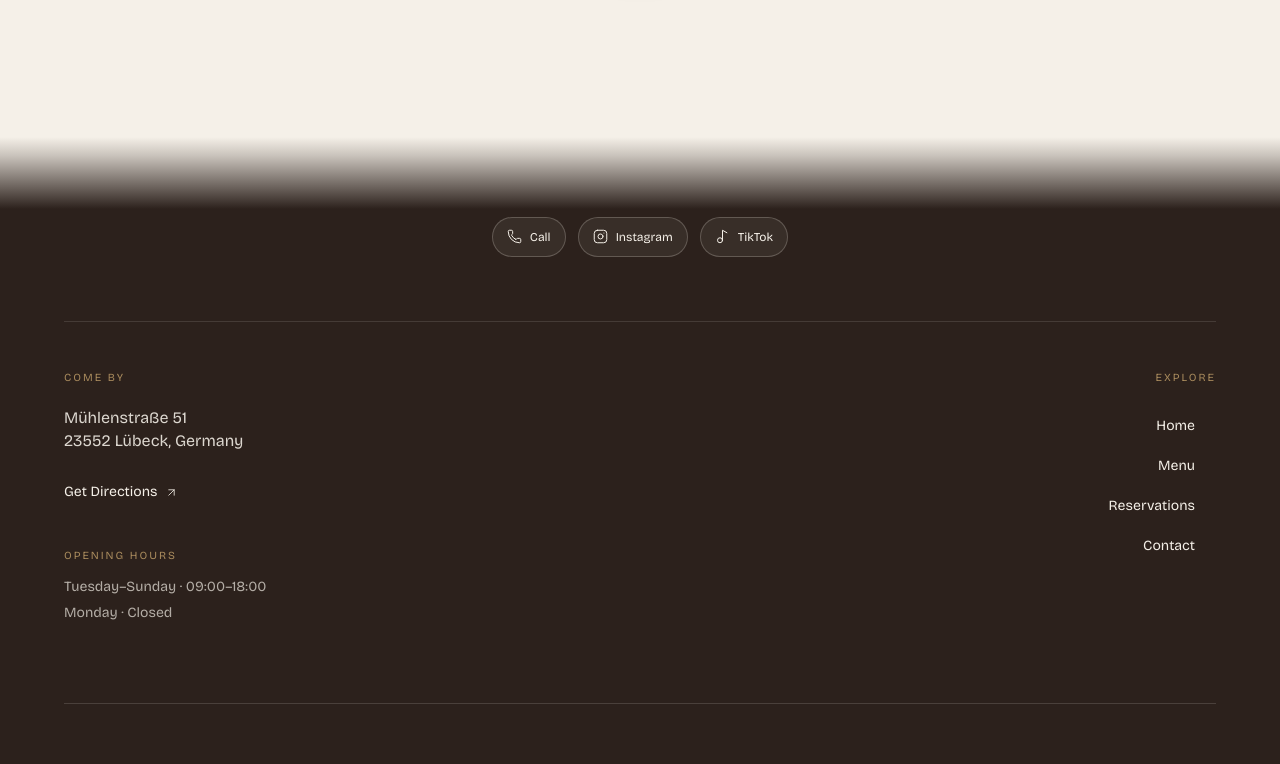
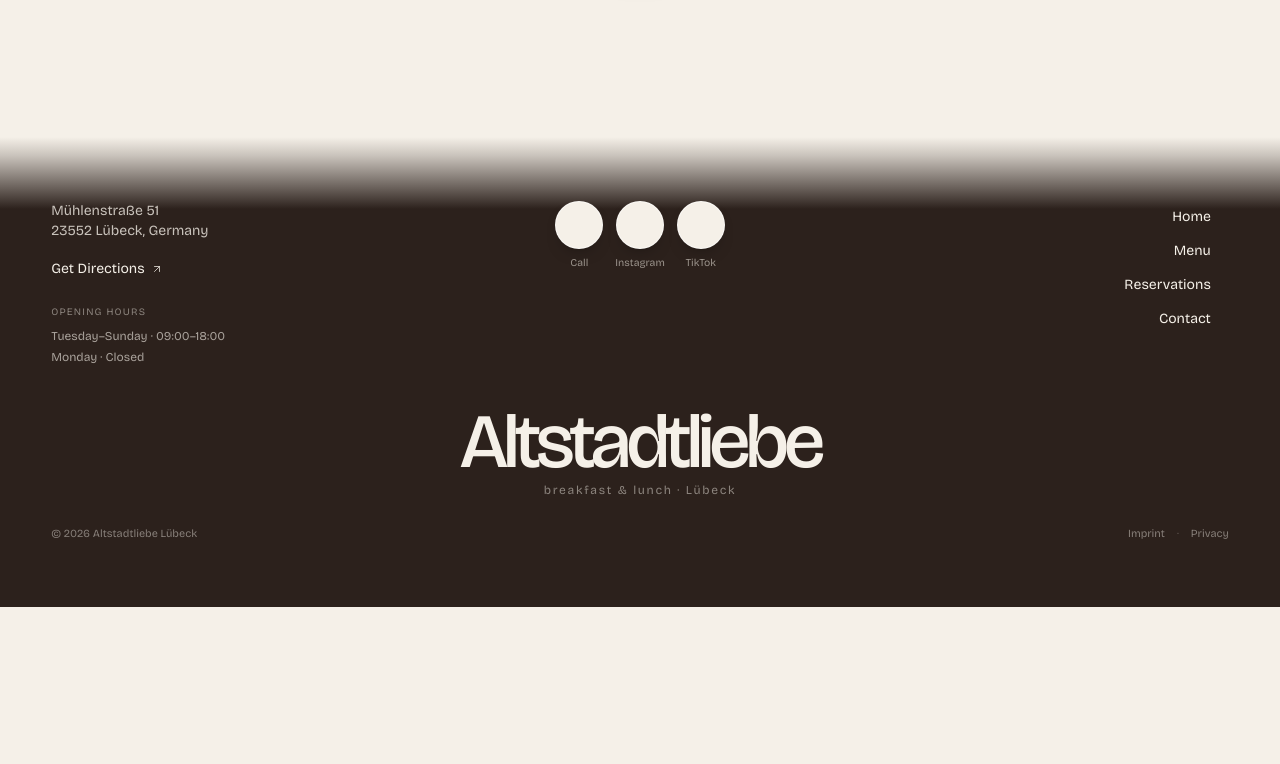
Before and after one commit to veokleo-create07/coffee.luebeck.web, a Next.js app: page /en/menu in a window 1280 px wide. Shown: the part 580-1344 px from the top of the page. After the commit the page ends 1187 px from the top, so only its background shows below. Built offline with nearby package versions, Linux system fonts and the light colour scheme.

Commit message:
Refine compact footer layout

```diff
--- a/components/site-footer.tsx
+++ b/components/site-footer.tsx
@@ -12,8 +12,8 @@ gsap.registerPlugin(ScrollTrigger);
 
 type SiteFooterProps = { locale: Locale; dictionary: Dictionary };
 
-const footerLinkClass = "group relative inline-flex min-h-10 w-fit items-center text-sm text-ivory/72 transition-colors duration-300 hover:text-ivory focus-visible:outline focus-visible:outline-2 focus-visible:outline-offset-4 focus-visible:outline-brass";
-const socialLinkClass = "group inline-flex min-h-10 items-center gap-2 rounded-full border border-ivory/22 bg-ivory/[0.06] px-3.5 text-xs text-ivory/82 transition-[background-color,border-color,color,transform] duration-300 hover:-translate-y-0.5 hover:border-ivory/45 hover:bg-ivory/12 hover:text-ivory focus-visible:outline focus-visible:outline-2 focus-visible:outline-offset-4 focus-visible:outline-brass";
+const footerLinkClass = "group relative inline-flex min-h-8 w-fit items-center text-xs text-ivory/72 transition-colors duration-300 hover:text-ivory focus-visible:outline focus-visible:outline-2 focus-visible:outline-offset-4 focus-visible:outline-brass sm:text-sm";
+const socialButtonClass = "group inline-flex h-11 w-11 items-center justify-center rounded-full border border-white/60 bg-ivory text-espresso shadow-[0_8px_18px_-12px_rgba(0,0,0,0.7)] transition-[transform,box-shadow,background-color] duration-300 hover:-translate-y-0.5 hover:bg-white hover:shadow-[0_12px_22px_-12px_rgba(0,0,0,0.72)] focus-visible:outline focus-visible:outline-2 focus-visible:outline-offset-4 focus-visible:outline-brass sm:h-12 sm:w-12";
 
 export function SiteFooter({ locale, dictionary }: SiteFooterProps) {
   const footerRef = useRef<HTMLElement>(null);
@@ -39,55 +39,60 @@ export function SiteFooter({ locale, dictionary }: SiteFooterProps) {
         return;
       }
 
-      gsap.fromTo(content, { autoAlpha: 0, y: 12 }, { autoAlpha: 1, y: 0, duration: 0.7, stagger: 0.08, ease: "power3.out", scrollTrigger: { trigger: footer, start: "top 88%", once: true } });
+      gsap.fromTo(content, { autoAlpha: 0, y: 10 }, { autoAlpha: 1, y: 0, duration: 0.6, stagger: 0.06, ease: "power3.out", scrollTrigger: { trigger: footer, start: "top 92%", once: true } });
     }, footer);
 
     return () => context.revert();
   }, []);
 
-  return <footer ref={footerRef} className="site-footer-transition overflow-hidden bg-espresso px-[var(--page-gutter)] py-14 text-ivory md:py-20" aria-label="Footer">
-    <div className="mx-auto max-w-6xl">
-      <div data-footer-reveal className="flex justify-center">
-        <div className="flex flex-wrap items-center justify-center gap-2.5 sm:gap-3" aria-label={dictionary.footer.contactActionsLabel}>
-          <a href={dictionary.location.phoneHref} aria-label={dictionary.footer.callLabel} className={socialLinkClass}><Phone size={15} strokeWidth={1.6} aria-hidden="true" /><span>{locale === "de" ? "Anrufen" : "Call"}</span></a>
-          <a href={dictionary.footer.instagramHref} target="_blank" rel="noreferrer" aria-label={dictionary.footer.instagramLabel} className={socialLinkClass}><Instagram size={15} strokeWidth={1.6} aria-hidden="true" /><span>Instagram</span></a>
-          <a href={dictionary.footer.tiktokHref} target="_blank" rel="noreferrer" aria-label={dictionary.footer.tiktokLabel} className={socialLinkClass}><Music2 size={15} strokeWidth={1.6} aria-hidden="true" /><span>TikTok</span></a>
-        </div>
-      </div>
-
-      <div className="mt-12 grid gap-12 border-t border-ivory/12 pt-10 md:mt-16 md:grid-cols-2 md:gap-20 md:pt-12">
-        <div id="footer-contact" data-footer-reveal>
-          <p className="mb-5 text-[0.68rem] uppercase tracking-[0.18em] text-brass">{dictionary.location.eyebrow}</p>
-          <address className="not-italic text-base leading-[1.45] text-ivory/88">
+  return <footer ref={footerRef} className="site-footer-transition overflow-hidden bg-espresso px-[var(--page-gutter)] py-10 text-ivory sm:py-12 md:py-16" aria-label="Footer">
+    <div className="mx-auto max-w-7xl">
+      <div className="grid grid-cols-[minmax(0,1fr)_auto_minmax(0,1fr)] items-start gap-3 sm:gap-6 md:gap-12">
+        <div id="footer-contact" data-footer-reveal className="min-w-0">
+          <address className="not-italic text-xs leading-[1.45] text-ivory/78 sm:text-sm">
             <span className="block">{dictionary.location.addressLines[0]}</span>
             <span className="block">{dictionary.location.addressLines[1]}</span>
           </address>
-          <a href={dictionary.location.directionsHref} target="_blank" rel="noreferrer" className={`${footerLinkClass} mt-5 gap-2`}>
+          <a href={dictionary.location.directionsHref} target="_blank" rel="noreferrer" className={`${footerLinkClass} mt-3 gap-1.5`}>
             <span className="relative after:absolute after:bottom-0 after:left-0 after:h-px after:w-full after:origin-left after:scale-x-0 after:bg-brass after:transition-transform after:duration-300 after:content-[''] group-hover:after:scale-x-100">{dictionary.location.directions}</span>
-            <ArrowUpRight size={13} strokeWidth={1.5} aria-hidden="true" className="transition-transform duration-300 group-hover:-translate-y-0.5 group-hover:translate-x-0.5" />
+            <ArrowUpRight size={12} strokeWidth={1.5} aria-hidden="true" className="transition-transform duration-300 group-hover:-translate-y-0.5 group-hover:translate-x-0.5" />
           </a>
-          <div className="mt-9">
-            <p className="mb-3 text-[0.68rem] uppercase tracking-[0.18em] text-brass">{dictionary.location.hoursLabel}</p>
-            <ul className="space-y-1.5 text-sm leading-[1.45] text-ivory/68" aria-label={dictionary.footer.hoursLabel}>{hours.map((line) => <li key={line}>{line}</li>)}</ul>
+          <div className="mt-5">
+            <p className="text-[0.62rem] uppercase tracking-[0.12em] text-ivory/48">{dictionary.location.hoursLabel}</p>
+            <ul className="mt-2 space-y-1 text-[0.68rem] leading-[1.4] text-ivory/62 sm:text-xs">{hours.map((line) => <li key={line}>{line}</li>)}</ul>
           </div>
         </div>
 
-        <nav data-footer-reveal aria-label="Footer navigation" className="flex flex-col gap-1 md:items-end">
-          <p className="mb-4 text-[0.68rem] uppercase tracking-[0.18em] text-brass">{locale === "de" ? "Entdecken" : "Explore"}</p>
-          <div className="flex flex-col md:items-end">
-            {navigation.map((item) => <Link key={item.label} href={item.href} className={footerLinkClass}><span className="relative after:absolute after:bottom-0 after:left-0 after:h-px after:w-full after:origin-left after:scale-x-0 after:bg-brass after:transition-transform after:duration-300 after:content-[''] group-hover:after:scale-x-100">{item.label}</span><ArrowUpRight size={13} strokeWidth={1.5} aria-hidden="true" className="ml-2 opacity-0 transition-all duration-300 group-hover:-translate-y-0.5 group-hover:translate-x-0.5 group-hover:opacity-100" /></Link>)}
+        <div data-footer-reveal className="flex min-w-0 justify-center">
+          <div className="flex gap-2 sm:gap-3" aria-label={dictionary.footer.contactActionsLabel}>
+            <div className="flex flex-col items-center gap-1.5">
+              <a href={dictionary.location.phoneHref} aria-label={dictionary.footer.callLabel} className={socialButtonClass}><Phone size={16} strokeWidth={1.7} aria-hidden="true" /></a>
+              <span className="text-[0.58rem] text-ivory/55 sm:text-[0.65rem]">{locale === "de" ? "Anrufen" : "Call"}</span>
+            </div>
+            <div className="flex flex-col items-center gap-1.5">
+              <a href={dictionary.footer.instagramHref} target="_blank" rel="noreferrer" aria-label={dictionary.footer.instagramLabel} className={socialButtonClass}><Instagram size={16} strokeWidth={1.7} aria-hidden="true" /></a>
+              <span className="text-[0.58rem] text-ivory/55 sm:text-[0.65rem]">Instagram</span>
+            </div>
+            <div className="flex flex-col items-center gap-1.5">
+              <a href={dictionary.footer.tiktokHref} target="_blank" rel="noreferrer" aria-label={dictionary.footer.tiktokLabel} className={socialButtonClass}><Music2 size={16} strokeWidth={1.7} aria-hidden="true" /></a>
+              <span className="text-[0.58rem] text-ivory/55 sm:text-[0.65rem]">TikTok</span>
+            </div>
           </div>
+        </div>
+
+        <nav data-footer-reveal aria-label="Footer navigation" className="flex min-w-0 flex-col items-end gap-0.5 text-right">
+          {navigation.map((item) => <Link key={item.label} href={item.href} className={footerLinkClass}><span className="relative after:absolute after:bottom-0 after:left-0 after:h-px after:w-full after:origin-left after:scale-x-0 after:bg-brass after:transition-transform after:duration-300 after:content-[''] group-hover:after:scale-x-100">{item.label}</span><ArrowUpRight size={12} strokeWidth={1.5} aria-hidden="true" className="ml-1.5 opacity-0 transition-all duration-300 group-hover:-translate-y-0.5 group-hover:translate-x-0.5 group-hover:opacity-100" /></Link>)}
         </nav>
       </div>
 
-      <div className="mt-14 border-t border-ivory/15 pt-10 md:mt-20 md:pt-14">
-        <div data-footer-reveal className="text-center">
-          <Link href={homeHref} className="inline-block text-[clamp(3.3rem,10vw,8.5rem)] font-medium leading-[0.82] tracking-[-0.075em] text-ivory transition-colors duration-300 hover:text-brass">Altstadtliebe</Link>
-          <p className="mt-5 text-xs tracking-[0.16em] text-ivory/52">{dictionary.footer.brandTagline} · Lübeck</p>
+      <div className="mt-9 text-center sm:mt-11">
+        <div data-footer-reveal>
+          <Link href={homeHref} className="inline-block text-[clamp(2.35rem,6vw,4.8rem)] font-medium leading-[0.84] tracking-[-0.065em] text-ivory transition-colors duration-300 hover:text-brass">Altstadtliebe</Link>
+          <p className="mt-2 text-[0.62rem] tracking-[0.14em] text-ivory/48 sm:text-xs">{dictionary.footer.brandTagline} · Lübeck</p>
         </div>
-        <div data-footer-reveal className="mt-10 flex flex-col gap-3 border-t border-ivory/12 pt-5 text-[0.68rem] tracking-[0.03em] text-ivory/48 sm:flex-row sm:items-center sm:justify-between">
+        <div data-footer-reveal className="mt-7 flex flex-col gap-2 text-[0.62rem] text-ivory/45 sm:flex-row sm:items-center sm:justify-between sm:text-[0.68rem]">
           <span>© 2026 Altstadtliebe Lübeck</span>
-          <div className="flex flex-wrap gap-x-4 gap-y-2 sm:justify-end">
+          <div className="flex justify-center gap-3 sm:justify-end">
             <a href="#imprint" className="transition-colors hover:text-ivory">{dictionary.footer.imprint}</a>
             <span aria-hidden="true" className="text-ivory/25">·</span>
             <a href="#privacy" className="transition-colors hover:text-ivory">{dictionary.footer.privacy}</a>
```
